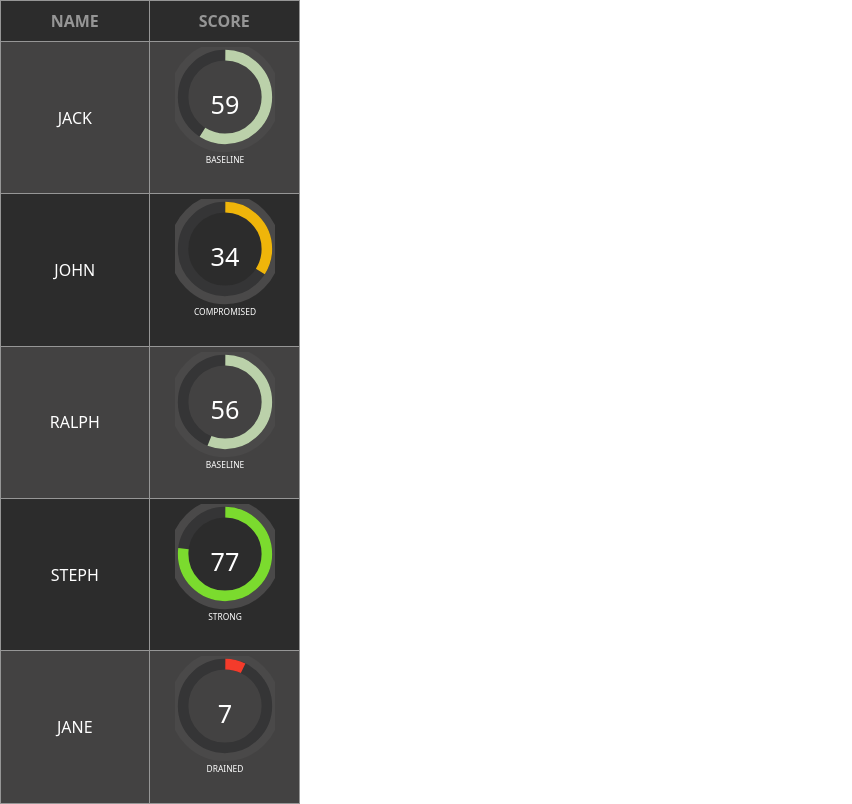
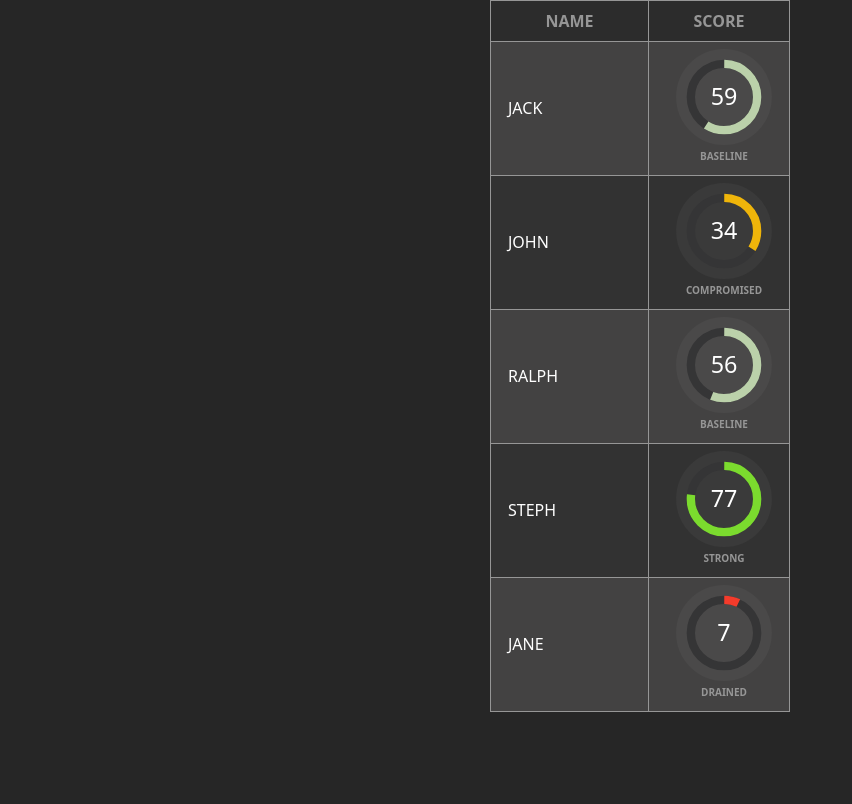
Before and after one commit to dynaput247/userscore, a React (Vite) app: page / in a window 1280 px wide. Shown: the whole page, without its empty margins (0-852 px from the left). Built offline with nearby package versions, Linux system fonts and the light colour scheme.

Commit message:
Replace colors with variables

```diff
--- a/src/ScoreTable.tsx
+++ b/src/ScoreTable.tsx
@@ -40,35 +40,41 @@ export default function ScoreTable() {
 const Table = styled.table`
     width: 300px;
     border-collapse: collapse;
-    color: white;
+    color: var(--row-text);
     text-transform: uppercase;
     thead {
-        color: #969696;
+        color: var(--secondary);
     }
     tr:nth-child(even) {
-        background-color: #2c2c2c;
+        background-color: var(--background-even);
+        .outer-circle {
+            stroke: var(--outer-circle-even);
+            fill: var(--outer-circle-even);
+        }
     }
     tr:nth-child(odd) {
-        background-color: #434242;
+        background-color: var(--background);
+        .outer-circle {
+            stroke: var(--outer-circle);
+            fill: var(--outer-circle);
+        }
     }
     th {
-        background-color: #2c2c2c;
+        background-color: var(--header-background);
         text-align: center;
 
     }
     th, td {
-        border: 1px solid #969696;
+        border: 1px solid var(--secondary);
         padding: 8px;
     }
     td {
-        text-align: center;
+        padding-left: 17px;
     }
     .progress-circle {
-    /* margin left */
-    /* margin-top: 200px */
     padding-left: 25px;
     padding-top: 5px;
-    padding-bottom: 20px;
+    padding-bottom: 5px;
   }
 `
 
@@ -82,11 +88,11 @@ interface ScoreData {
     }
 }
 
-const INITIAL_OFFSET = 25;
+const START_TOP_OFFSET = 25;
 const circleConfig = {
-    viewBox: '0 0 38 48',
-    x: '19',
-    y: '19',
+    viewBox: '0 0 48 59',
+    x: '24',
+    y: '24',
     radio: '15.91549430918954',
     outerRadio: '19',
 };
@@ -98,10 +104,10 @@ const CircleProgressBarBase = ({
     innerText,
     percentage = 0,
     trailStrokeWidth = 4,
-    trailStrokeColor = '#353536',
+    trailStrokeColor = 'var(--trail-stroke',
     trailSpaced,
-    speed = 13
-} : CircleProgressBarProps) => {
+    speed = 20,
+}: CircleProgressBarProps) => {
     const [progressBar, setProgressBar] = useState(0);
     const pace = percentage / speed;
     const updatePercentage = () => {
@@ -123,12 +129,12 @@ const CircleProgressBarBase = ({
             <svg viewBox={circleConfig.viewBox}>
                 {/* wrap circles in another circle */}
                 <circle
+                    className="outer-circle"
                     cx={circleConfig.x}
                     cy={circleConfig.y}
-                r={circleConfig.outerRadio}
-                strokeWidth={trailStrokeWidth}
-                stroke="#4a4949"
-                fill="transparent"/>
+                    r={circleConfig.outerRadio}
+                    strokeWidth="8"
+                    />
                 <circle
                     cx={circleConfig.x}
                     cy={circleConfig.y}
@@ -146,7 +152,7 @@ const CircleProgressBarBase = ({
                     stroke={strokeColor}
                     strokeWidth={strokeWidth}
                     strokeDasharray={`${progressBar} ${100 - progressBar}`}
-                    strokeDashoffset={INITIAL_OFFSET}
+                    strokeDashoffset={START_TOP_OFFSET}
                 />
                 <g className="chart-text">
                     <text x="50%" y="50%" className="chart-number">
@@ -159,33 +165,6 @@ const CircleProgressBarBase = ({
             </svg>
         </figure>
     );
-};
-
-const CircleProgressBar = styled(CircleProgressBarBase)`
-  max-width: ${props => props.maxSize};
-  vertical-align: middle;
-  .chart-text {
-    fill: ${props => props.textColor};
-    transform: translateY(0.25em);
-  }
-  .chart-number {
-    font-size: 0.6em;
-    line-height: 1;
-    text-anchor: middle;
-    transform: translateY(-0.25em);
-  }
-  .chart-label {
-    font-size: 0.2em;
-    text-transform: uppercase;
-    text-anchor: middle;
-    transform: translateY(5em);
-  }
-`;
-
-
-CircleProgressBar.defaultProps = {
-    textColor: 'white',
-    maxSize: '100px'
 };
 
 interface CircleProgressBarProps {
@@ -203,15 +182,34 @@ interface CircleProgressBarProps {
     maxSize?: string
 }
 
-const colorMap = {
-    'Peak': '#71FF00',
-    'Strong': '#7BDB2E',
-    'Primed': '#94CA69',
-    'Baseline': '#BBD1AA',
-    'Compromised': '#EFB50A',
-    'Fatigued': '#EF780A',
-    'Drained': '#F43B2B'
-}
+const CircleProgressBar = styled(CircleProgressBarBase)`
+  max-width: ${props => props.maxSize};
+  vertical-align: middle;
+  .chart-text {
+    fill: ${props => props.textColor};
+    transform: translateY(0.25em);
+  }
+  .chart-number {
+    font-size: 0.7em;
+    line-height: 1;
+    text-anchor: middle;
+    transform: translateY(-0.5em);
+  }
+  .chart-label {
+    font-size: 0.3em;
+    text-transform: uppercase;
+    text-anchor: middle;
+    transform: translateY(4.3em);
+    fill: var(--secondary);
+    font-weight: 600;
+  }
+`;
+
+
+CircleProgressBar.defaultProps = {
+    textColor: 'white',
+    maxSize: '100px'
+};
 
 const getLevel = (score: number) => {
     if (score >= 84) {
@@ -238,3 +236,13 @@ const getLevelColor = (score: number) => {
 const getLevelName = (score: number) => {
     return getLevel(score)
 }
+
+const colorMap = {
+    'Peak': 'var(--peak)',
+    'Strong': 'var(--strong)',
+    'Primed': 'var(--primed)',
+    'Baseline': 'var(--baseline)',
+    'Compromised': 'var(--compromised)',
+    'Fatigued': 'var(--fatigued)',
+    'Drained': 'var(--drained)',
+}
--- a/src/index.css
+++ b/src/index.css
@@ -1,3 +1,28 @@
 @tailwind base;
 @tailwind components;
 @tailwind utilities;
+
+body {
+  background-color: #262626;
+  display: flex;
+  justify-content: center;
+  align-items: center;
+}
+
+:root {
+  --peak: #71FF00;
+  --strong: #7BDB2E;
+  --primed: #94CA69;
+  --baseline: #BBD1AA;
+  --compromised: #EFB50A;
+  --fatigued: #EF780A;
+  --drained: #F43B2B;
+  --header-background: #2c2c2c;
+  --secondary: #969696;
+  --background: #434242;
+  --background-even: #323232;
+  --outer-circle: #4a4949;
+  --outer-circle-even: #3a3a3a;
+  --row-text: #fefefe;
+  --trail-stroke: #353536
+}
```
